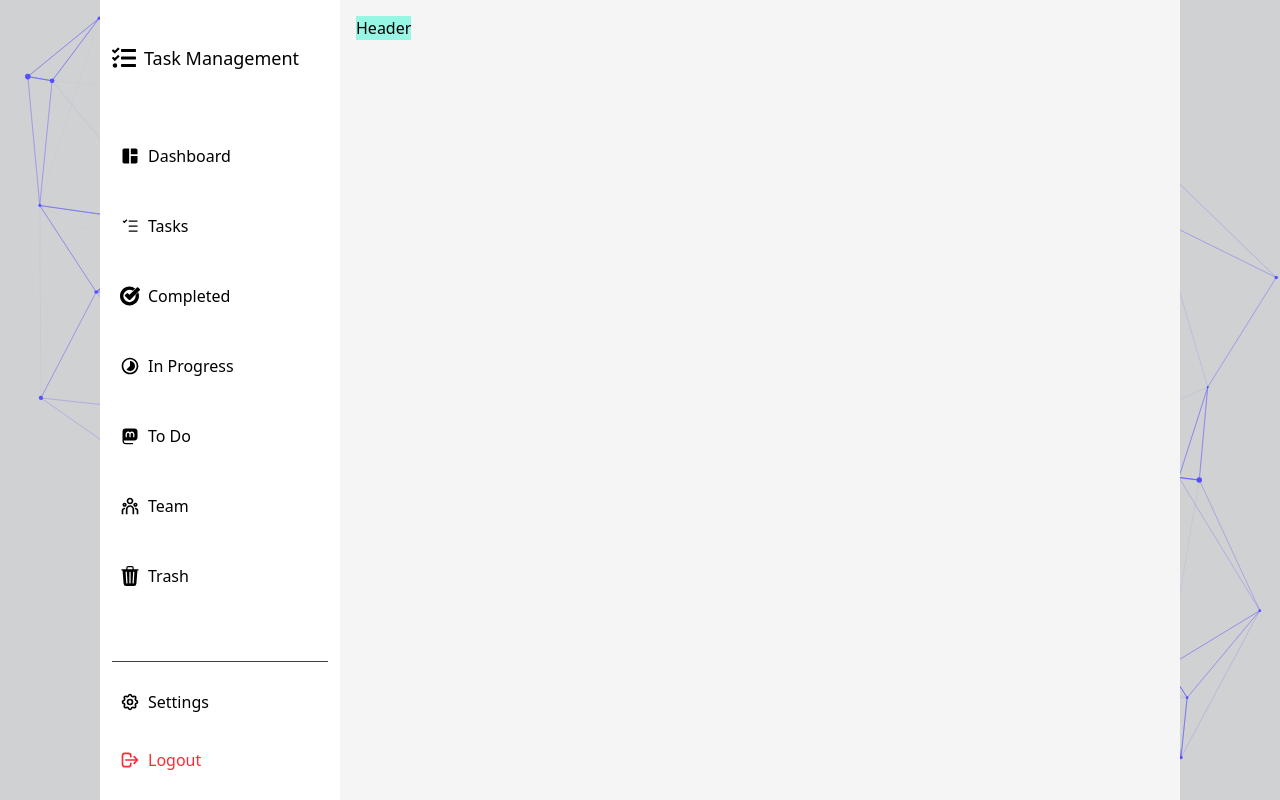
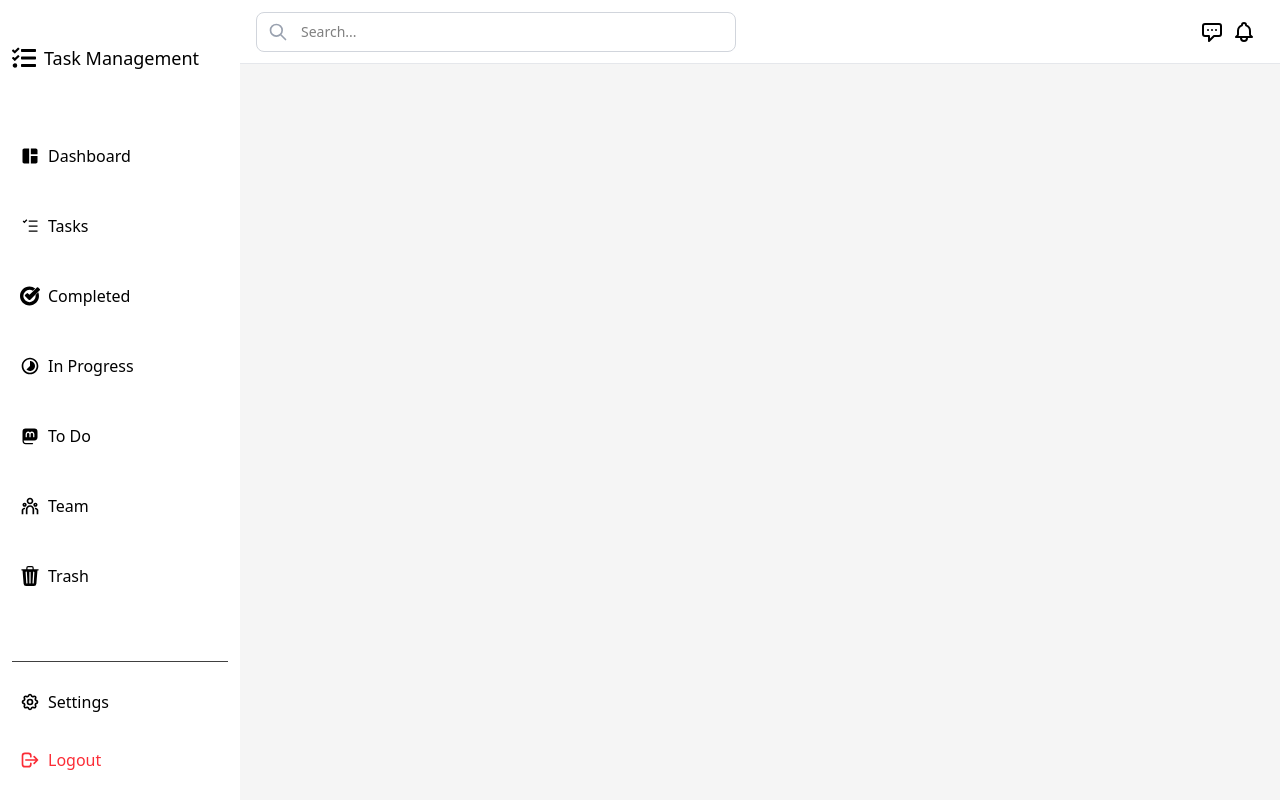
Before and after one commit to BaltasisKos/Task_Manager_Client, a React (Vite) app in the folder client/: page /dashboard in a window 1280 px wide. Built offline with nearby package versions, Linux system fonts and the light colour scheme.

Commit message:
feat:header component for dashboard

```diff
--- a/client/package.json
+++ b/client/package.json
@@ -10,7 +10,10 @@
     "preview": "vite preview"
   },
   "dependencies": {
+    "@emotion/react": "^11.14.0",
+    "@emotion/styled": "^11.14.0",
     "@headlessui/react": "^2.2.4",
+    "@mui/material": "^7.1.2",
     "@reduxjs/toolkit": "^2.8.2",
     "@tailwindcss/vite": "^4.1.10",
     "@tsparticles/react": "^3.0.0",
--- a/client/src/App.css
+++ b/client/src/App.css
@@ -19,7 +19,7 @@ html, body, #root, .App {
   display: flex;
   height: 95%;
   width: 100%;
-  padding: 0 100px;
+  padding: 0 0px;
   box-sizing: border-box ;
   z-index: 1;
   text-align: center;
--- /dev/null
+++ b/client/src/components/Header.jsx
@@ -0,0 +1,26 @@
+import React from 'react'
+import { HiOutlineSearch, HiOutlineChatAlt, HiOutlineBell } from 'react-icons/hi'
+
+const Header = () => {
+  return (
+    <div className='bg-white h-16 w-auto px-4 flex justify-between items-center border-b border-gray-200'>
+      <div className='relative'>
+        <HiOutlineSearch fontSize={20} className='text-gray-400 absolute top-1/2 -translate-y-1/2 left-3'/>
+        <input type="text" placeholder='Search...' className='text-sm focus:outline-none active:outline-none h-10 w-120 border border-gray-300 rounded-lg pl-11 pr-4'/>
+      </div>
+      <div className='flex items-center gap-2 mr-2'>
+
+
+        <HiOutlineChatAlt fontSize={24}/>
+
+
+
+
+        <HiOutlineBell fontSize={24}/>
+
+      </div>
+    </div>
+  )
+}
+
+export default Header
--- a/client/src/pages/Dashboard.jsx
+++ b/client/src/pages/Dashboard.jsx
@@ -1,12 +1,13 @@
 import React from 'react'
 import Sidebar from '../components/Sidebar'
+import Header from '../components/Header'
 
 const Dashboard = () => {
   return (
     <div className='flex flex-row bg-neutral-100 h-screen w-screen overflow-hidden'>
       <Sidebar/>
-      <div className='p-4'>
-      <div className='bg-teal-200'>Header</div>
+      <div className='flex-1 h-screen w-screen'>
+      <Header/>
       </div>
     </div>
   )
```
Also changed, not shown: 1 other file (tests, documents, lock files or other folders).
